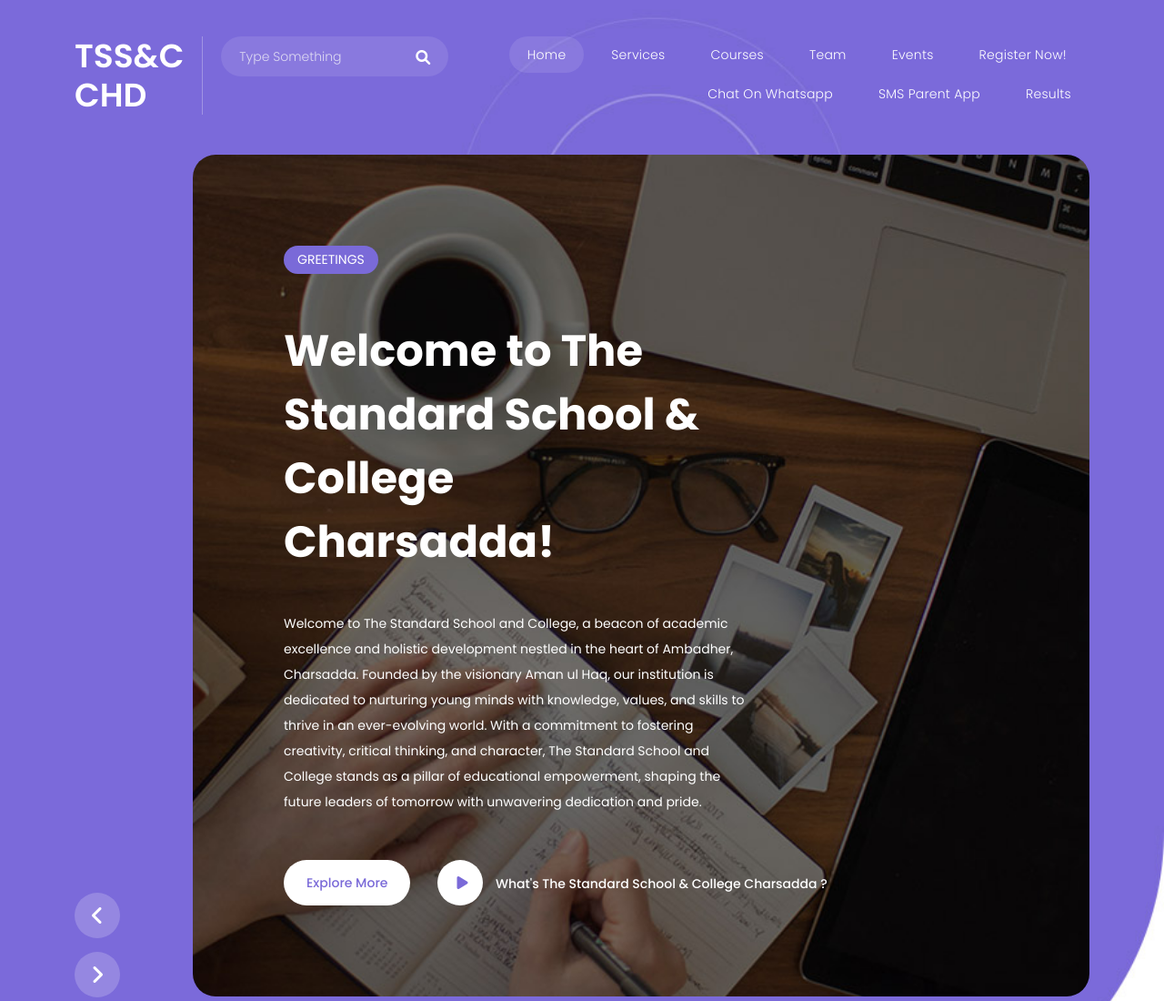
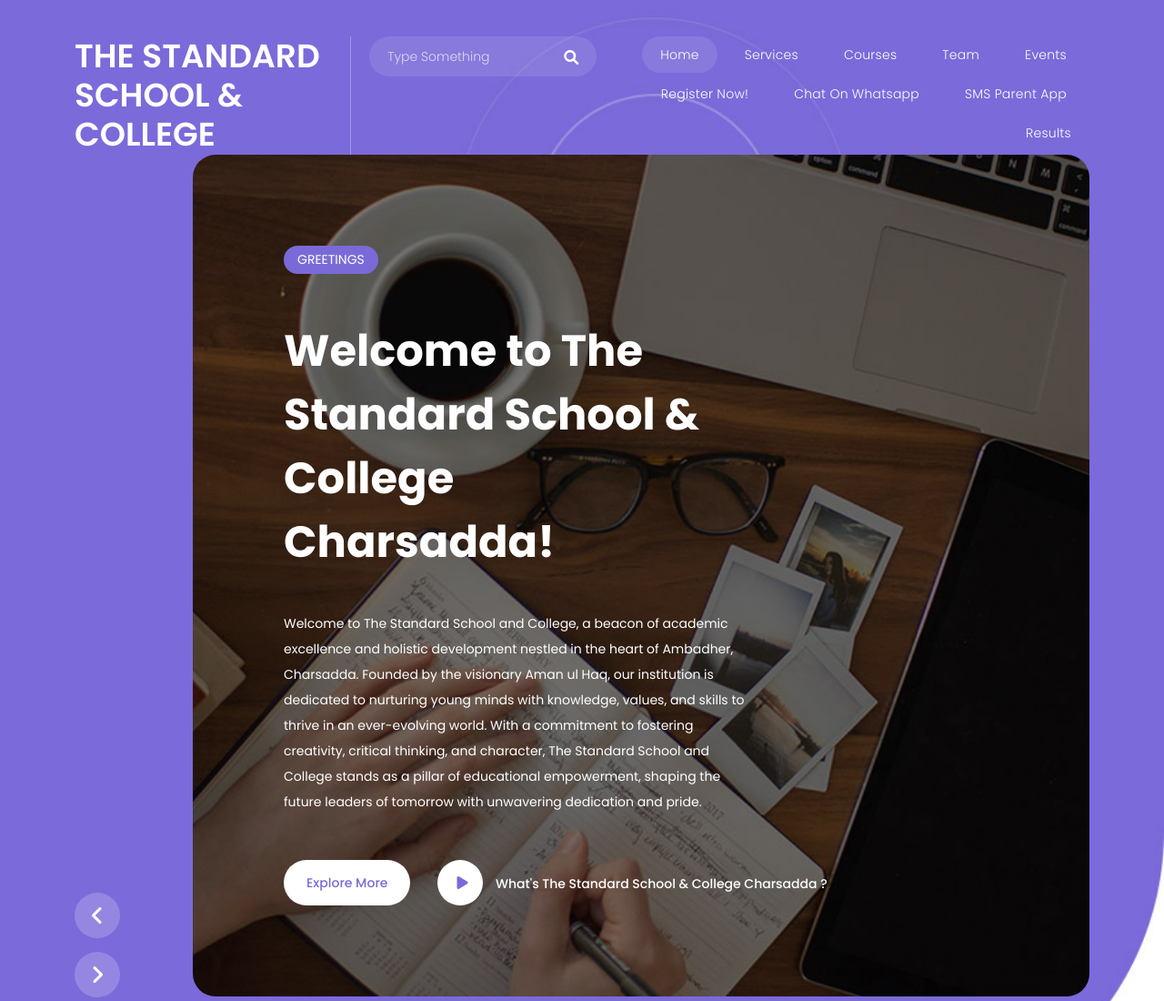
Before and after one commit to TSSC-Ambadher/Tssc.github.io, a plain HTML site: page index.html in a window 1280 px wide. Shown: the top 1100 px of the page at 91% size. Drawn offline with nearby package versions, Linux system fonts and the light colour scheme.

Commit message:
Update index.html

```diff
--- a/index.html
+++ b/index.html
@@ -55,7 +55,7 @@ The Standard School & College Charsadda by Amar
                     <!-- ***** Logo Start ***** -->
                     <a href="index.html" class="logo">
 
-                        <h1>TSS&C CHD
+                        <h1>The Standard School & College
 </h1>
                     </a>
                     <!-- ***** Logo End ***** -->
```
